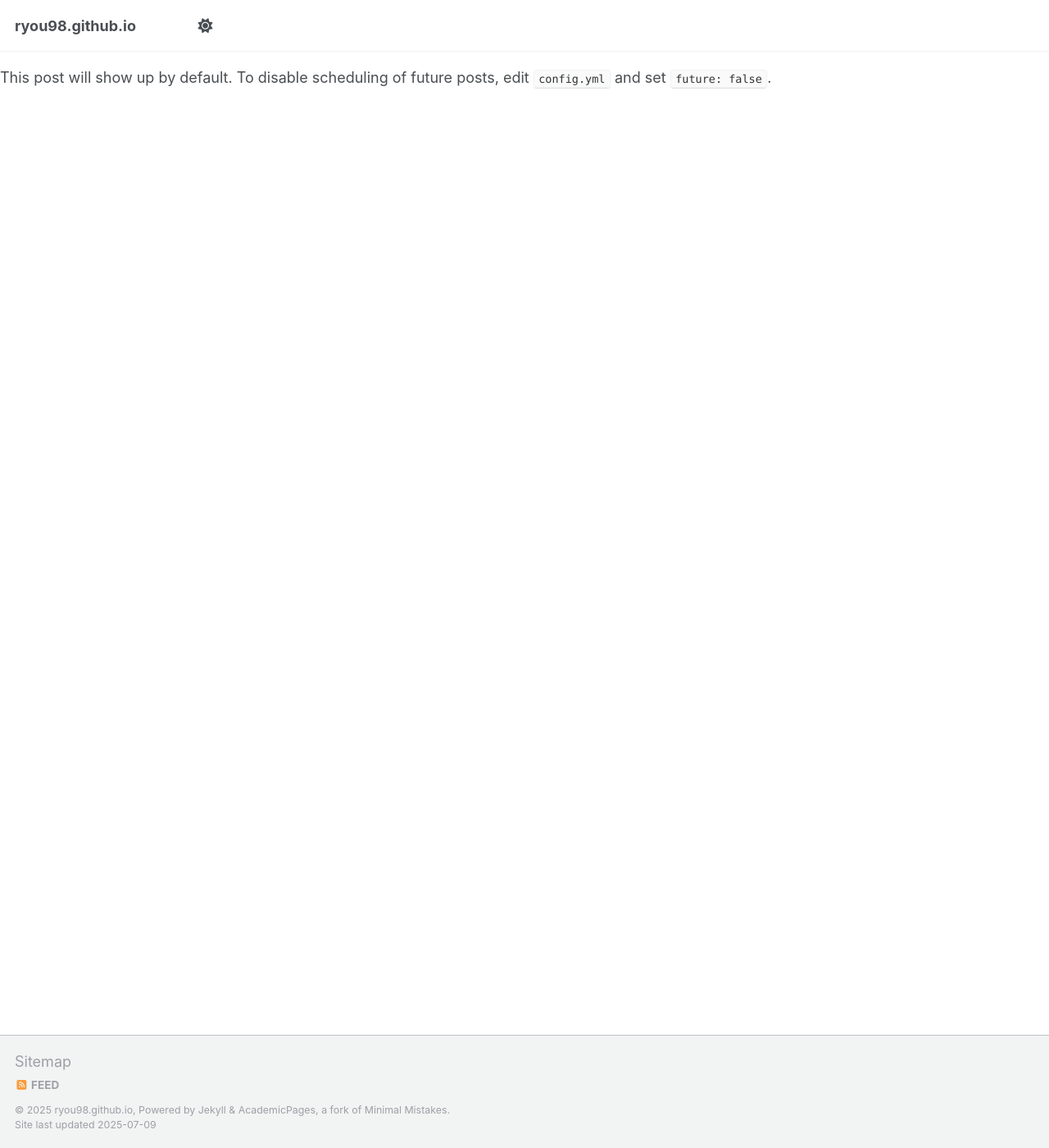
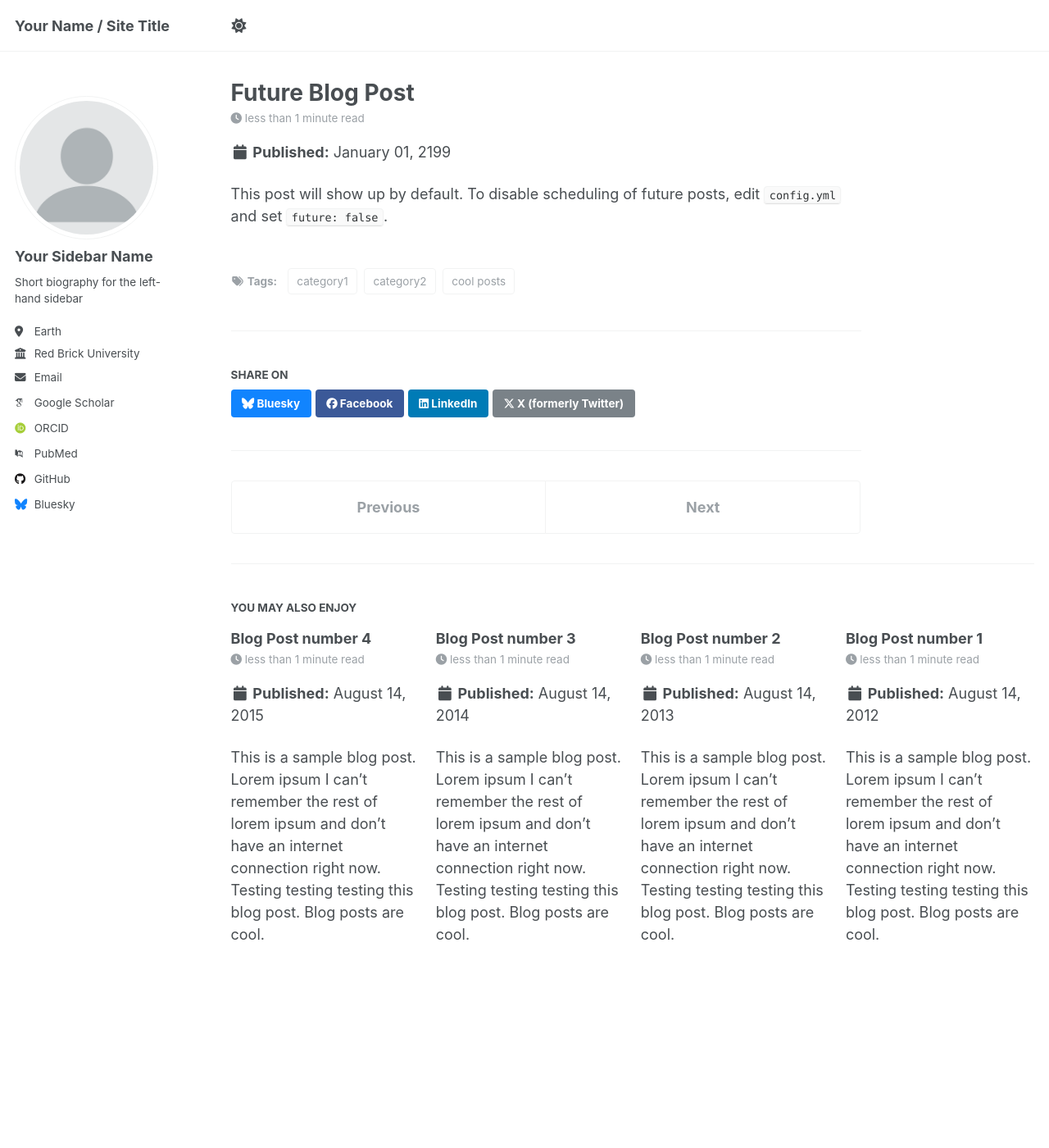
Before and after one commit to ryou98/ryou98.github.io, a Jekyll site: the page built from _posts/2199-01-01-future-post.md, in a window 1280 px wide and 1400 px high. Shown: the whole window at 82% size. Built offline with Jekyll 4.4.1, drawn with Linux system fonts in a browser that asks for light colours; some web fonts are replaced; our own code applies the rules of GitHub Pages for plain Markdown files; a script that is not in the unit is left out; part of the change alters nothing that is shown; some of the changed text lies outside the part shown.

Commit message:
Update _config.yml

```diff
--- a/_config.yml
+++ b/_config.yml
@@ -1,4 +1,4 @@
-rz# Welcome to Jekyll!
+# Welcome to Jekyll!
 #
 # This config file is meant for settings that affect your entire site, values
 # which you are expected to set up once and rarely need to edit after that.
@@ -9,7 +9,7 @@ rz# Welcome to Jekyll!
 # Basic Site Settings
 locale                   : "en-US"
 site_theme               : "default"
-title                    : "Runze You 尤润泽"
+title                    : "Your Name / Site Title"
 title_separator          : "-"
 name                     : &name "Your Name"
 description              : &description "personal description"
@@ -22,19 +22,19 @@ repository               : "academicpages/academicpages.github.io"
 #               Additional customization can be done by editing /_includes/author-profile.html
 author:
   # Biographic information
-  avatar           : "yrz.png"
-  name             : "Runze You 尤润泽"
+  avatar           : "profile.png"
+  name             : "Your Sidebar Name"
   pronouns         : # example: "she/her"
-  bio              : "Ph.D. in CUHK(SZ)"
-  location         : "Shenzhen"
-  employer         : # "Red Brick University"
+  bio              : "Short biography for the left-hand sidebar"
+  location         : "Earth"
+  employer         : "Red Brick University"
   uri              : # URL
-  email            : "runzeyou@link.cuhk.edu.cn"
+  email            : "none@example.org"
 
   # Academic websites
   academia         : # URL
   arxiv            : # URL - Update with the correct link to your profile
-  googlescholar    : "https://scholar.google.com/citations?user=iRzMcBsAAAAJ&hl=en&authuser=1&oi=ao"
+  googlescholar    : "https://scholar.google.com/citations?user=PS_CX0AAAAAJ"
   impactstory      : # URL
   orcid            : "http://orcid.org/yourorcidurl"
   semantic         : # URL
@@ -46,7 +46,7 @@ author:
   bitbucket        : # Username - Update with your username on the site
   codepen          : # Username
   dribbble         : # Username
-  github           : "https://github.com/ryou98"
+  github           : "academicpages"
   kaggle           : # Username
   stackoverflow    : # User number or user number and name (i.e., use "1" or "1/jeff-atwood")
 
```
